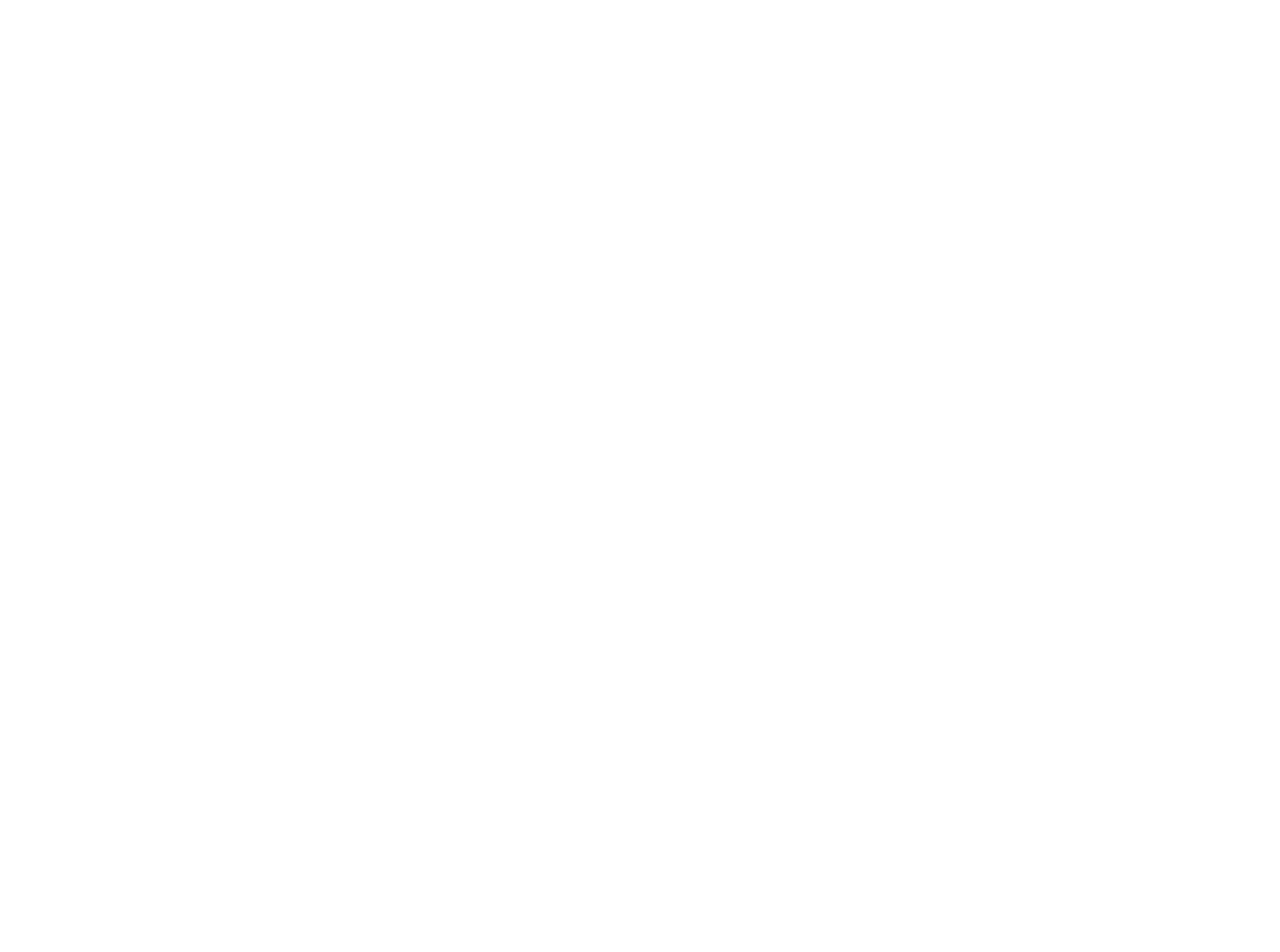
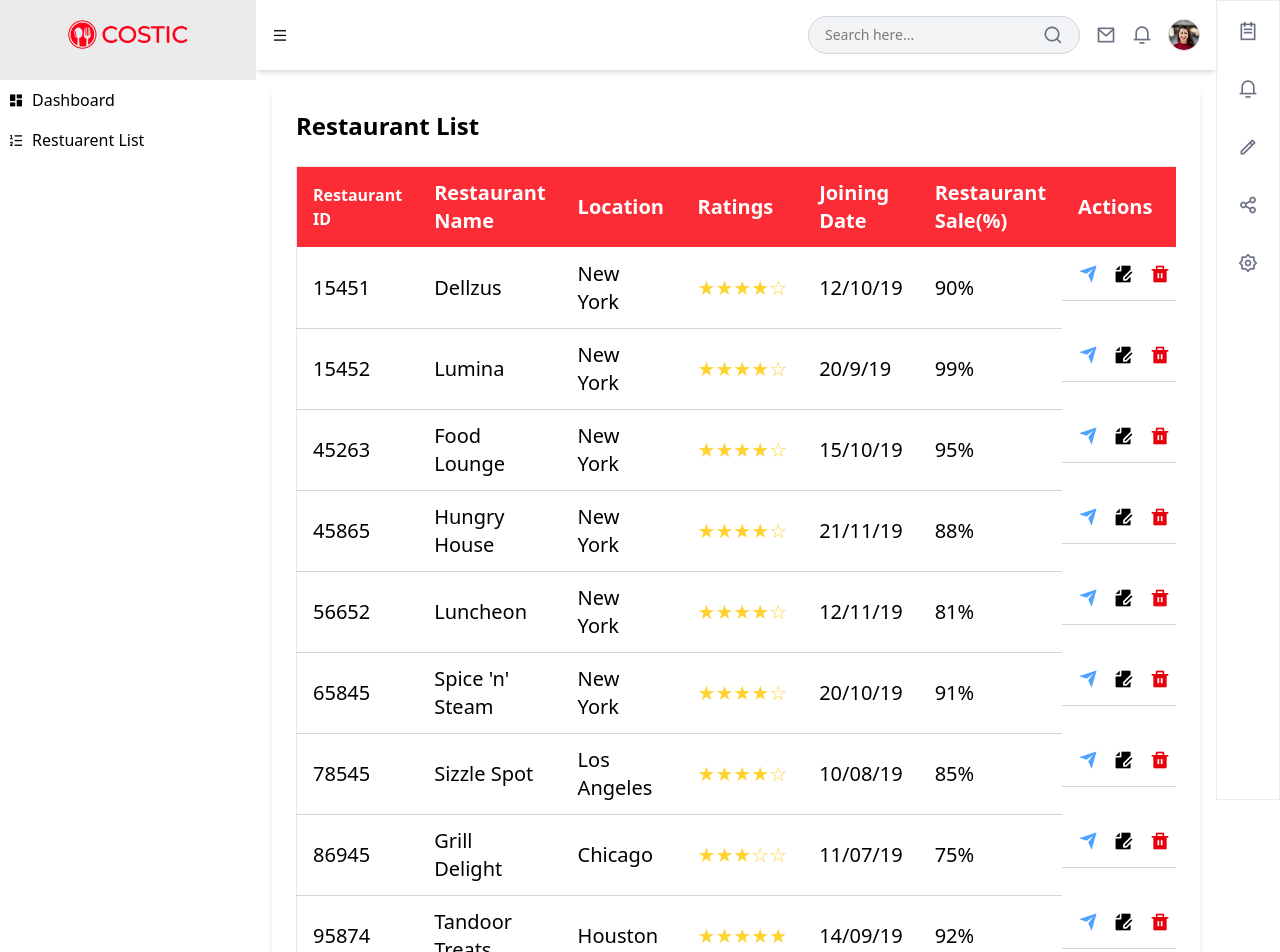
Before and after one commit to hameedgul12345/Restaurent_Dashboard_Panel, a React (Vite) app: page /restuarent_list in a window 1280 px wide. Before the commit this address had no page. Shown: the top 952 px of the page. Before the commit the page ends 800 px from the top, so only its background shows below. Built offline with nearby package versions, Linux system fonts and the light colour scheme.

Commit message:
Restuarent List

```diff
--- a/src/App.jsx
+++ b/src/App.jsx
@@ -6,6 +6,7 @@
 import {BrowserRouter,Routes,Route} from 'react-router-dom'
 import Home from './Components/Home'
 import Dashboard from './Components/Dashboard'
+import Restuarent_List from './Components/Restuarent_List'
 function App() {
 
 
@@ -15,6 +16,8 @@
     <Routes>
       <Route path='/' element={<Home/>}/>
       <Route path='/dashboard' element={<Dashboard/>}/>
+      <Route path='/restuarent_list' element={<Restuarent_List/>}/>
+
     </Routes>
     </BrowserRouter>
     </>
--- a/src/Components/Layout.jsx
+++ b/src/Components/Layout.jsx
@@ -26,10 +26,11 @@
       icon: <i className="ri-dashboard-fill"></i>,
     },
     {
-      link: "/order",
-      title: "Order",
-      icon: <i class="ri-list-view"></i>
+      link: "/restuarent_list",
+      title: "Restuarent List",
+      icon: <i class="ri-list-ordered-2"></i>
     },
+
 
   ];
   return (
--- /dev/null
+++ b/src/Components/Restuarent_List.jsx
@@ -0,0 +1,63 @@
+import React from 'react';
+import Layout from './Layout';
+function Restuarent_List() {
+    const invoices = [
+        { id: 15451, name: 'Dellzus', location: 'New York', ratings: '★★★★☆', joiningDate: '12/10/19', salePercentage: 90 },
+        { id: 15452, name: 'Lumina', location: 'New York', ratings: '★★★★☆', joiningDate: '20/9/19', salePercentage: 99 },
+        { id: 45263, name: 'Food Lounge', location: 'New York', ratings: '★★★★☆', joiningDate: '15/10/19', salePercentage: 95 },
+        { id: 45865, name: 'Hungry House', location: 'New York', ratings: '★★★★☆', joiningDate: '21/11/19', salePercentage: 88 },
+        { id: 56652, name: 'Luncheon', location: 'New York', ratings: '★★★★☆', joiningDate: '12/11/19', salePercentage: 81 },
+        { id: 65845, name: "Spice 'n' Steam", location: 'New York', ratings: '★★★★☆', joiningDate: '20/10/19', salePercentage: 91 },
+        { id: 78545, name: 'Sizzle Spot', location: 'Los Angeles', ratings: '★★★★☆', joiningDate: '10/08/19', salePercentage: 85 },
+        { id: 86945, name: 'Grill Delight', location: 'Chicago', ratings: '★★★☆☆', joiningDate: '11/07/19', salePercentage: 75 },
+        { id: 95874, name: 'Tandoor Treats', location: 'Houston', ratings: '★★★★★', joiningDate: '14/09/19', salePercentage: 92 },
+        { id: 10245, name: 'Bistro Bliss', location: 'Seattle', ratings: '★★★★☆', joiningDate: '05/12/19', salePercentage: 89 },
+        { id: 11478, name: 'Fusion Feast', location: 'Miami', ratings: '★★★☆☆', joiningDate: '17/01/20', salePercentage: 78 },
+        { id: 12458, name: 'Gourmet Garden', location: 'Boston', ratings: '★★★★★', joiningDate: '25/03/20', salePercentage: 97 },
+        { id: 13547, name: 'Urban Eats', location: 'Denver', ratings: '★★★★☆', joiningDate: '29/06/20', salePercentage: 88 },
+        { id: 14578, name: 'Savory Station', location: 'San Francisco', ratings: '★★★★☆', joiningDate: '03/05/20', salePercentage: 90 },
+        { id: 15689, name: 'Epicurean Escape', location: 'Las Vegas', ratings: '★★★★★', joiningDate: '09/02/20', salePercentage: 95 }
+    ];
+
+    return (
+        <Layout>
+            <div className="p-6 bg-white rounded-lg shadow-md">
+                <h1 className="text-2xl font-bold mb-6">Restaurant List</h1>
+                <div className="overflow-x-auto">
+                    <table className="min-w-full bg-white border border-gray-200">
+                        <thead>
+                            <tr className="bg-red-500 text-white">
+                                <th className="py-3 px-4 border-b text-left ">Restaurant ID</th>
+                                <th className="py-3 px-4 border-b text-left text-xl">Restaurant Name</th>
+                                <th className="py-3 px-4 border-b text-left text-xl">Location</th>
+                                <th className="py-3 px-4 border-b text-left text-xl">Ratings</th>
+                                <th className="py-3 px-4 border-b text-left text-xl">Joining Date</th>
+                                <th className="py-3 px-4 border-b text-left text-xl">Restaurant Sale(%)</th>
+                                <th className="py-3 px-4 border-b text-left text-xl">Actions</th>
+                            </tr>
+                        </thead>
+                        <tbody>
+                            {invoices.map((invoice) => (
+                                <tr key={invoice.id} className="hover:bg-gray-50">
+                                    <td className="py-3 px-4 border-b border-gray-300 text-xl">{invoice.id}</td>
+                                    <td className="py-3 px-4 border-b border-gray-300 text-xl">{invoice.name}</td>
+                                    <td className="py-3 px-4 border-b border-gray-300 text-xl">{invoice.location}</td>
+                                    <td className="py-3 px-4 border-b border-gray-300 text-xl text-amber-300">{invoice.ratings}</td>
+                                    <td className="py-3 px-4 border-b border-gray-300 text-xl">{invoice.joiningDate}</td>
+                                    <td className="py-3 px-4 border-b border-gray-300 text-xl">{invoice.salePercentage}%</td>
+                                    <td className="py-3 px-4 border-b border-gray-300 text-xl flex space-x-4">
+                                    <i className="ri-send-plane-fill text-blue-400 text-xl"></i>
+                                    <i className="ri-file-edit-fill text-grey-400 text-xl"></i>
+                                    <i className="ri-delete-bin-fill text-red-600 text-xl"></i>
+                                    </td>
+                                </tr>
+                            ))}
+                        </tbody>
+                    </table>
+                </div>
+            </div>
+        </Layout>
+    );
+}
+
+export default Restuarent_List;
```
